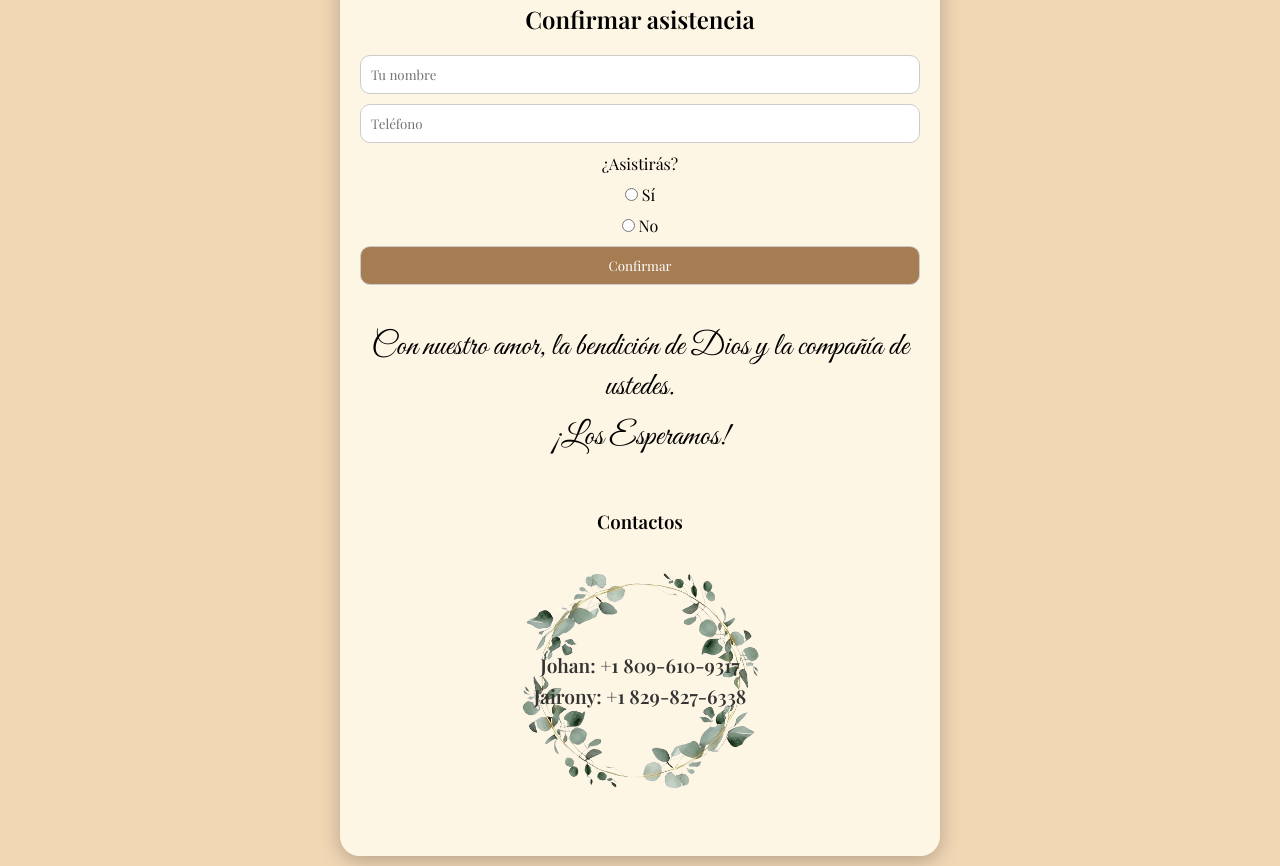
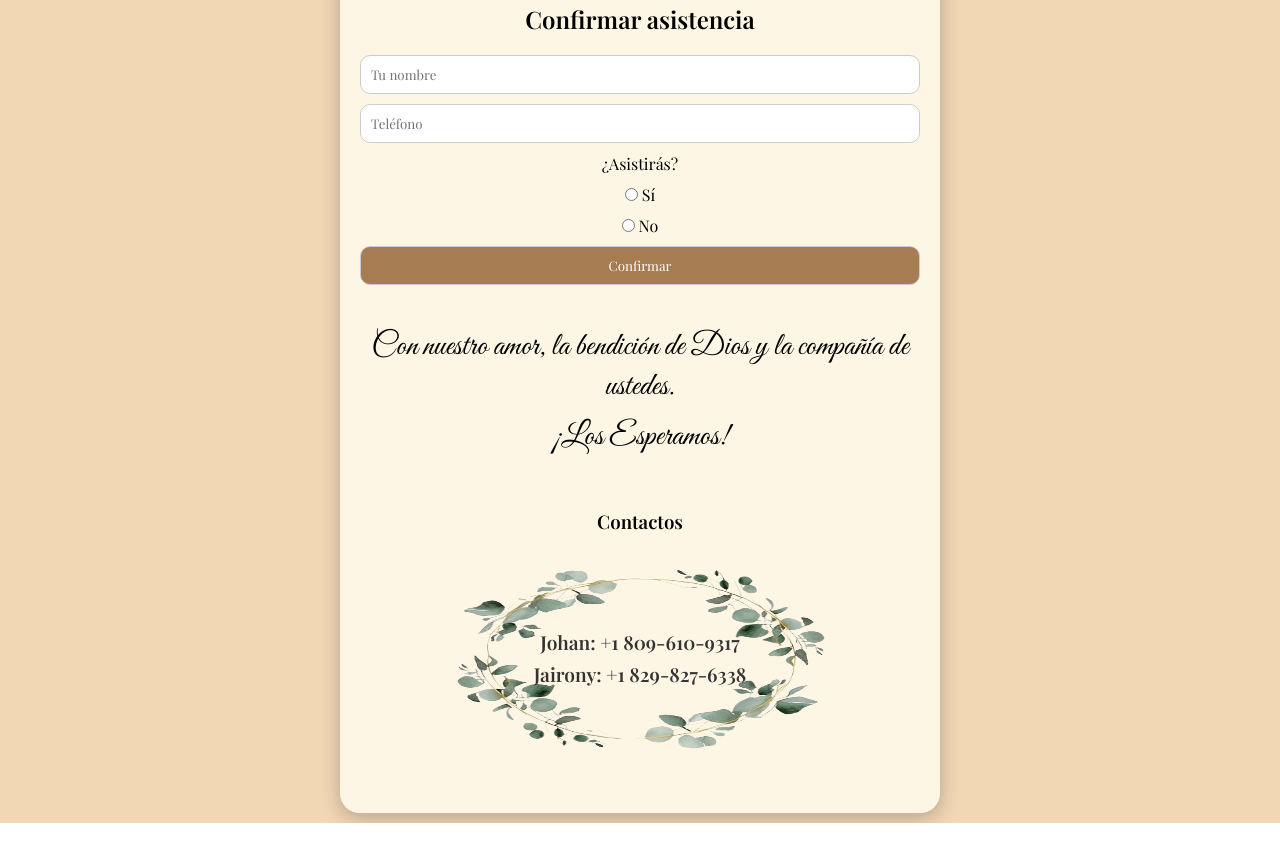
Before and after one commit to ahernandez-abel/invitacion-boda, a plain HTML site: page index.html in a window 1280 px wide. Shown: the part 1933-2799 px from the top of the page. After the commit the page ends 2756 px from the top, so only its background shows below. Drawn offline with nearby package versions, Linux system fonts and the light colour scheme.

Commit message:
actualizacion1

```diff
--- a/index.html
+++ b/index.html
@@ -298,8 +298,7 @@ button:hover { background:#8c653f; }
     <br>
     <br>
 </header>
-
- <!-- Contacto -->
+<!-- Contacto -->
 <section id="contacto" class="fade-slide fade-7">
   <h3 style="text-align: center;">Contactos</h3>
 
@@ -315,10 +314,9 @@ button:hover { background:#8c653f; }
 <style>
 .flor-contenedor {
   position: relative;
-  width: 90%;           /* se adapta a la pantalla */
-  max-width:700px;     /* no crece demasiado en pantallas grandes */
-  aspect-ratio: 2/1;    /* relación de aspecto para la flor */
-  margin: 20px auto;    /* centrado y margen */
+  display: inline-block;
+  margin: 20px auto;
+  padding: 70px 90px;   /* más espacio para que la flor rodee el texto */
 }
 
 .flor-fondo {
@@ -327,29 +325,21 @@ button:hover { background:#8c653f; }
   left: 0;
   width: 100%;
   height: 100%;
-  object-fit: contain;   /* mantiene la proporción de la flor */
+  object-fit: fill;   /* 🔹 la flor se deforma para cubrir todo */
+  z-index: 0;
 }
 
 .flor-texto {
-  position: absolute;
-  top: 50%;
-  left: 50%;
-  transform: translate(-50%, -50%);
+  position: relative;
+  z-index: 1;          /* texto arriba de la flor */
   text-align: center;
-  font-size: 1rem;       /* ajustable según pantalla */
+  font-size: 1.2rem;
   font-weight: bold;
   color: #333;
-  width: 80%;
-}
-
-/* Para pantallas muy pequeñas */
-@media (max-width: 400px) {
-  .flor-texto {
-    font-size: 0.9rem;
-  }
+  line-height: 1.4;
+  white-space: nowrap;  /* evita saltos raros */
 }
 </style>
-
 
 <!-- Firebase -->
 <script src="https://www.gstatic.com/firebasejs/9.22.1/firebase-app-compat.js"></script>
```
